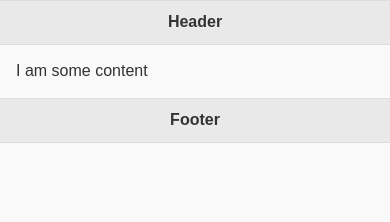
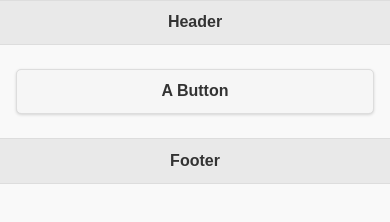
Before and after one commit to erinleaman/Assignment2, a plain HTML site: page www/index.html in a window 390 px wide. Drawn offline with Linux system fonts and the light colour scheme; some packages are replaced by stand-ins of ours.

Commit message:
added a button

```diff
--- a/www/index.html
+++ b/www/index.html
@@ -23,7 +23,7 @@
             <h1>Header</h1>
         </div>
         <div role="main" class="ui-content">
-            I am some content
+            <button onclick="alert('hello world')">A Button</button>
         </div>
         <div data-role="footer">
             <h1>Footer</h1>
```
